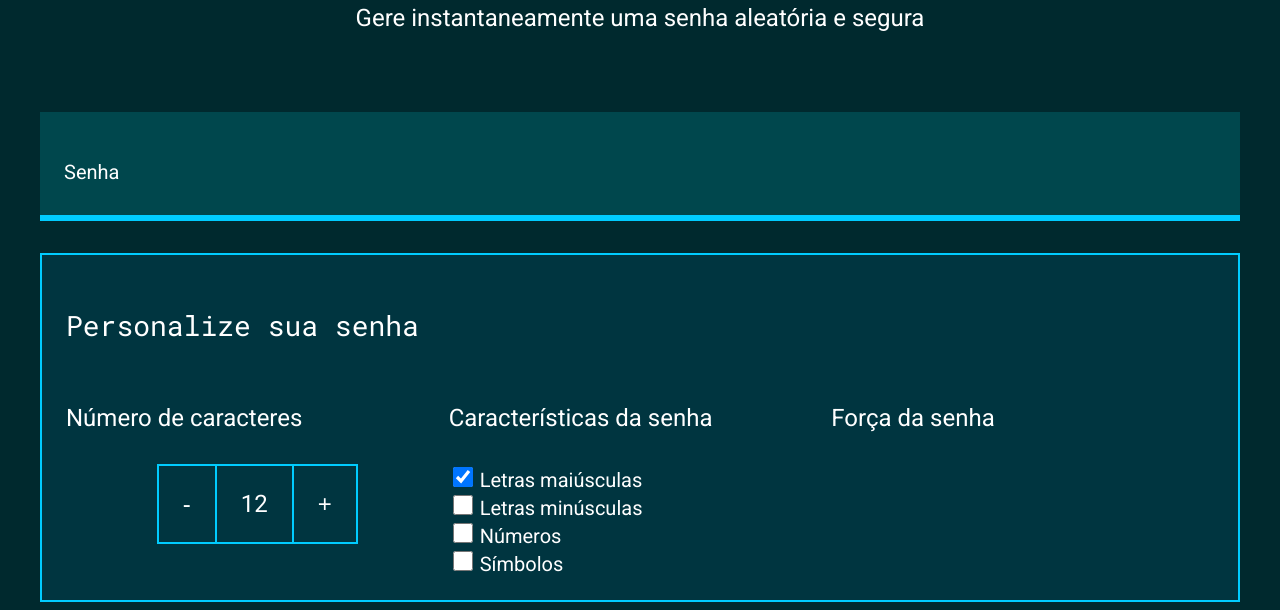
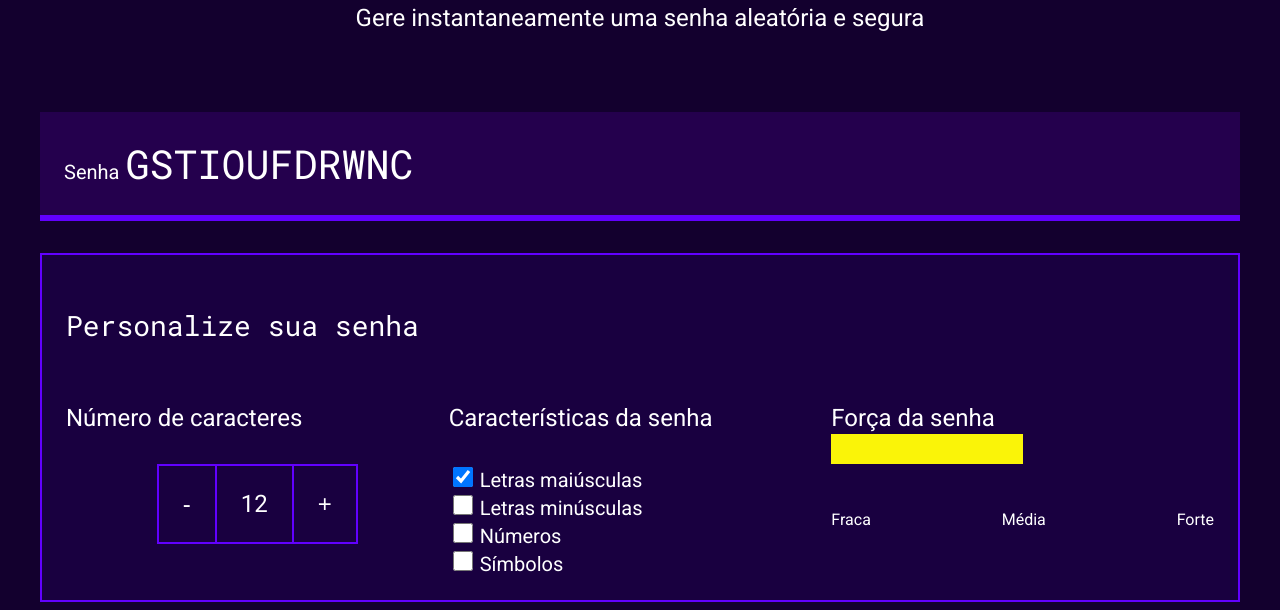
Before and after one commit to amandapilatti/seguranca-digital, a plain HTML site: page index.html in a window 1280 px wide. Shown: the part 214-824 px from the top of the page. Drawn offline with Linux system fonts and the light colour scheme.

Commit message:
Add files via upload

```diff
--- a/index.html
+++ b/index.html
@@ -17,7 +17,7 @@
         </div>
         <div class="conteudo-senha">
             <label for="senha">Senha</label>
-            <input name="senha" type="text" id="campo-senha">
+            <input name="senha" type="text" id="campo-senha" readonly>
         </div>
         <div class="parametro">
             <h3 class="parametro-titulo">Personalize sua senha</h3>
@@ -56,10 +56,19 @@
                 </div>
                 <div class="parametro-senha">
                     <h4 class="parametro-senha__titulo">Força da senha</h4>
+                    <div class="barra"></div>
+                    <div class="forca media"></div>
+                    <div class="parametro-senha-textos">
+                        <p>Fraca</p>
+                        <p>Média</p>
+                        <p>Forte</p>
+
+                    </div>
                 </div>
             </div>
         </div>
     </section>
+    <script src="main.js"></script>
 </body>
 
 </html>
--- /dev/null
+++ b/main.js
@@ -0,0 +1,69 @@
+const numeroSenha = document.querySelector('.parametro-senha__texto');
+let tamanhoSenha = 12;
+
+numeroSenha.textContent = tamanhoSenha;
+
+const botoes = document.querySelectorAll('.parametro-senha__botao');
+
+botoes[0].onclick = diminuiTamanho;
+botoes[1].onclick = aumentaTamanho;
+
+function diminuiTamanho(){
+    if (tamanhoSenha > 1){
+        tamanhoSenha--;
+    }
+
+    numeroSenha.textContent = tamanhoSenha;
+}
+
+function aumentaTamanho(){
+    if (tamanhoSenha < 20){
+        tamanhoSenha++;
+    }
+
+    numeroSenha.textContent = tamanhoSenha;
+}
+
+const campoSenha = document.querySelector('#campo-senha');
+const checkbox = document.querySelectorAll('.checkbox');
+
+for (i=0; i < checkbox.length; i++){
+    checkbox[i].onclick = geraSenha;
+}
+
+const letrasMaiusculas = 'ABCDEFGHIJKLMNOPQRSTUVWXYZ';
+const letrasMinusculas = 'abcdefghijklmnopqrstuvwxyz';
+const numeros = '0123456789';
+const simbolos = ';:/~^|\!@#$%¨&*_-()+={}[]?><.,`°ºª§"';
+
+function geraSenha (){
+    let alfabeto = '';
+
+    if (checkbox[0].checked){
+        alfabeto = alfabeto + letrasMaiusculas;
+    }
+
+    if (checkbox[1].checked){
+        alfabeto = alfabeto + letrasMinusculas;
+    }
+
+    if (checkbox[2].checked){
+        alfabeto = alfabeto + numeros;
+    }
+
+    if (checkbox[3].checked){
+        alfabeto = alfabeto + simbolos;
+    }
+
+
+    let senha = '';
+    for (let i=0; i<tamanhoSenha; i++){
+        let numeroAleatorio = Math.random()*alfabeto.length;
+        numeroAleatorio = Math.floor(numeroAleatorio);
+        senha = senha + alfabeto[numeroAleatorio];
+    }
+
+    campoSenha.value = senha;
+}
+
+geraSenha();
--- a/style.css
+++ b/style.css
@@ -2,10 +2,10 @@
 
 :root {
     --branco: white;
-    --cor-de-fundo: #00292e;
-    --fundo-senha: #00474d;
-    --fundo-texto: #003540;
-    --borda: #00ccff;
+    --cor-de-fundo: #13002e;
+    --fundo-senha: #24004d;
+    --fundo-texto: rgb(25, 0, 64);
+    --borda: #6200ff;
     --roboto: 'Roboto', sans-serif;
     --roboto-mono: 'Roboto Mono', monospace;
 }
@@ -91,7 +91,7 @@ body {
     justify-content: center;
 }
 
-.parametro-senha__botao{
+.parametro-senha__botao {
     background-color: var(--fundo-texto);
     color: var(--branco);
     border: 2px solid var(--borda);
@@ -100,7 +100,7 @@ body {
     cursor: pointer;
 }
 
-.parametro-senha__texto{
+.parametro-senha__texto {
     padding: 24px;
     border-top: 2px solid var(--borda);
     border-bottom: 2px solid var(--borda);
@@ -118,6 +118,33 @@ label{
     cursor: pointer;
 }
 
+.forca{
+    height: 30px;
+    position: relative;
+    bottom: 30px;
+}
+
+.fraca{
+    width: 25%;
+    background-color: #E71B32;
+}
+
+.media{
+    width: 50%;
+    background-color: #FAF408;
+}
+
+.forte{
+    width: 100%;
+    background-color: #00FF85;
+}
+
+.parametro-senha-textos{
+    display: flex;
+    justify-content: space-between;
+}
+
+
 @media screen and (min-width: 768px) {
     .parametro-coluna__senha {
         flex-direction: row;
```
